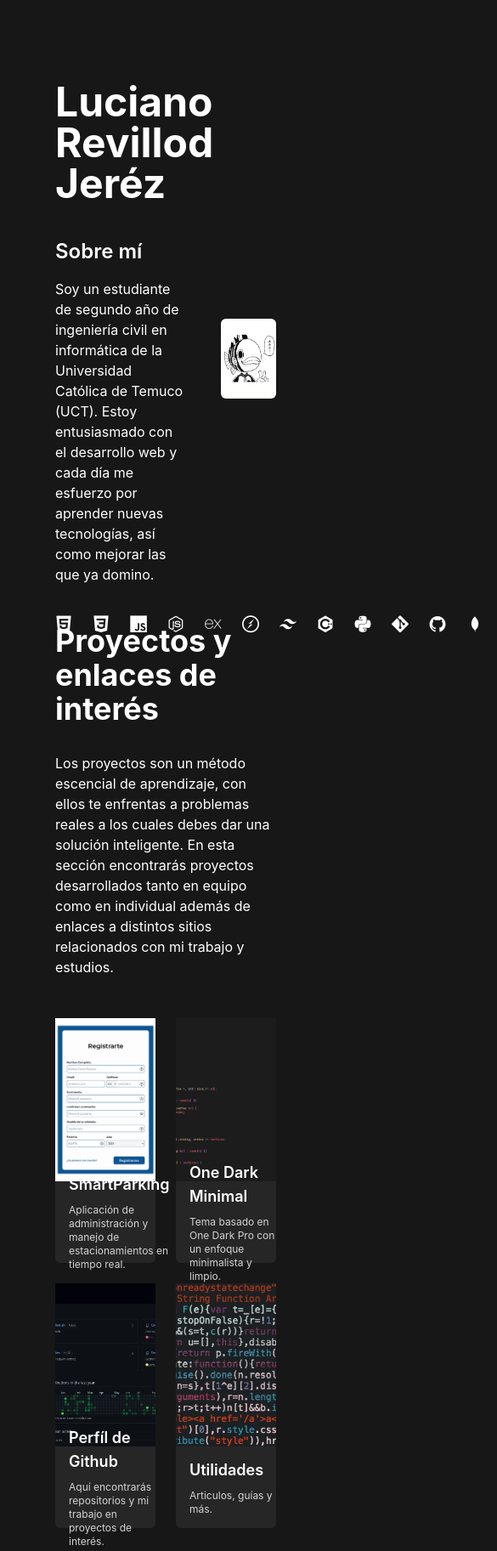
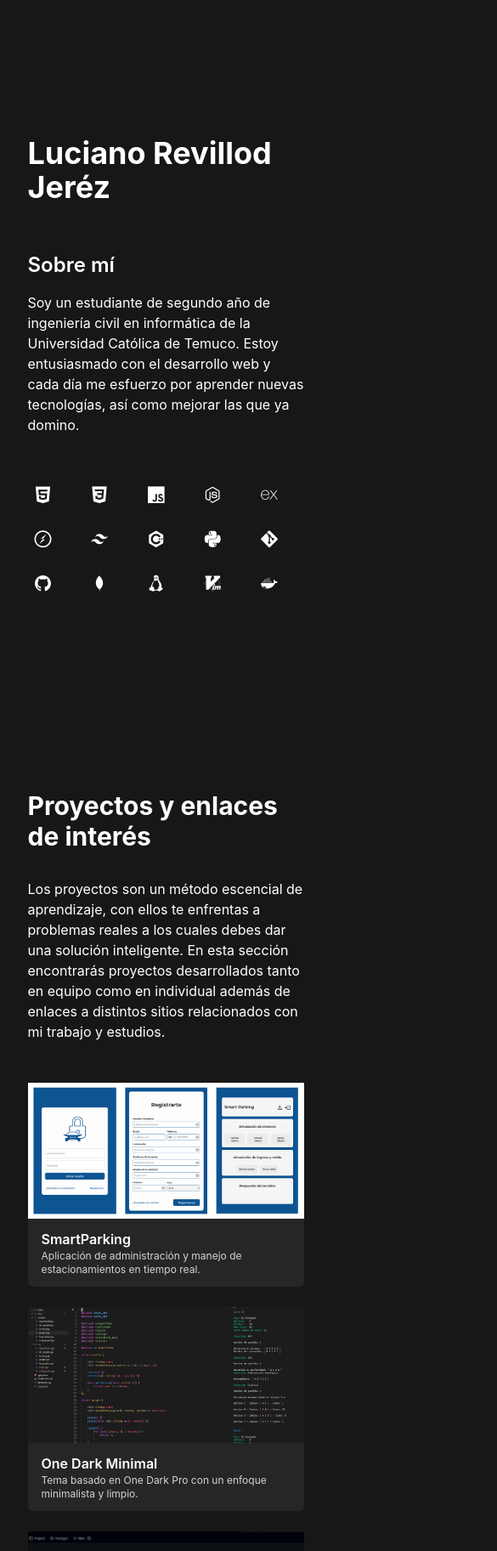
Before and after one commit to MrRevillod/MrRevillod.dev, an Astro site: page / in a window 390 px wide. Shown: the top 1825 px of the page at 85% size, 585 px wide, since content can reach past the window. Built offline with nearby package versions, Linux system fonts and the light colour scheme; Astro itself is replaced by a stand-in of ours.

Commit message:
feat: diseños responsivos

```diff
--- a/src/components/main/About.astro
+++ b/src/components/main/About.astro
@@ -1,9 +1,9 @@
-<div class="w-4/5 flex flex-col gap-4">
+<div class="md:w-4/5 w-full flex flex-col gap-4">
     <h4 class="text-2xl font-semibold">Sobre mí</h4>
     <p>
         Soy un estudiante de segundo año de ingeniería civil en informática de
-        la Universidad Católica de Temuco (UCT). Estoy entusiasmado con el
-        desarrollo web y cada día me esfuerzo por aprender nuevas tecnologías,
-        así como mejorar las que ya domino.
+        la Universidad Católica de Temuco. Estoy entusiasmado con el desarrollo
+        web y cada día me esfuerzo por aprender nuevas tecnologías, así como
+        mejorar las que ya domino.
     </p>
 </div>
--- a/src/components/main/Header.astro
+++ b/src/components/main/Header.astro
@@ -1,3 +1,5 @@
 <section class="flex justify-between items-center">
-    <h1 class="text-5xl font-inter font-bold">Luciano Revillod Jeréz</h1>
+    <h1 class="text-4xl md:text-5xl font-inter mb-4 md:mb-0 font-bold">
+        Luciano Revillod Jeréz
+    </h1>
 </section>
--- a/src/components/main/Icons.astro
+++ b/src/components/main/Icons.astro
@@ -1,4 +1,4 @@
-<div class="flex flex-row gap-6">
+<div class="md:flex md:flex-row grid grid-cols-5 p-2 md:p-0 grid-rows-3 gap-6">
     <i class="text-xl devicon-html5-plain"></i>
     <i class="text-xl devicon-css3-plain"></i>
     <i class="text-xl devicon-javascript-plain"></i>
@@ -13,4 +13,5 @@
     <i class="text-xl devicon-mongodb-plain"></i>
     <i class="text-xl devicon-linux-plain"></i>
     <i class="text-xl devicon-vim-plain"></i>
+    <i class="text-xl devicon-docker-plain"></i>
 </div>
--- a/src/components/main/Info.astro
+++ b/src/components/main/Info.astro
@@ -3,7 +3,7 @@ import About from "./About.astro";
 import Icons from "./Icons.astro";
 ---
 
-<section class="flex flex-col gap-8">
+<section class="flex flex-col gap-12 md:gap-8">
     <About />
     <Icons />
 </section>
--- a/src/components/main/PageCard.astro
+++ b/src/components/main/PageCard.astro
@@ -10,7 +10,7 @@ const { pageName, url, imgSrc, desc } = Astro.props;
 ---
 
 <a
-    class="flex flex-col items-center justify-center h-72 rounded-md hover:-translate-y-1 transform transition"
+    class="flex flex-col items-center justify-center h-60 md:h-72 rounded-md hover:-translate-y-1 transform transition"
     href={url}
 >
     <img src={imgSrc} alt="image" class="h-2/3 w-full object-cover" />
@@ -18,8 +18,8 @@ const { pageName, url, imgSrc, desc } = Astro.props;
         class="h-1/3 w-full flex items-center bg-neutral-800 rounded-bl-md rounded-br-md"
     >
         <div class="flex flex-col gap-2 ml-4">
-            <h4 class="text-lg font-semibold">{pageName}</h4>
-            <p class="text-xs text-neutral-300">{desc}</p>
+            <h4 class="text-base md:text-lg font-semibold">{pageName}</h4>
+            <p class="-mt-2 md:mt-0 text-xs text-neutral-300">{desc}</p>
         </div>
     </div>
 </a>
--- a/src/components/main/Pages.astro
+++ b/src/components/main/Pages.astro
@@ -5,7 +5,7 @@ import PagesMap from "../../utils/pages";
 
 <>
     <section class="flex flex-col justify-between gap-8">
-        <h1 class="text-4xl font-inter font-bold">
+        <h1 class="md:text-4xl text-3xl font-bold">
             Proyectos y enlaces de interés
         </h1>
 
@@ -18,7 +18,9 @@ import PagesMap from "../../utils/pages";
         </p>
     </section>
 
-    <section class="grid grid-cols-2 grid-rows-2 gap-6">
+    <section
+        class="grid grid-cols-1 grid-rows-4 md:grid-cols-2 md:grid-rows-2 gap-6"
+    >
         {
             PagesMap.map(({ pageName, imgSrc, url, desc }) => (
                 <PageCard
--- a/src/components/main/ProfileImage.astro
+++ b/src/components/main/ProfileImage.astro
@@ -2,7 +2,7 @@
     id="main_image"
     src="/main-picture.webp"
     alt="main-picture"
-    class="rounded-md"
+    class="rounded-md hidden md:flex"
 />
 <script>
     document.getElementById("main_image").addEventListener("click", () => {
--- a/src/layouts/Layout.astro
+++ b/src/layouts/Layout.astro
@@ -31,7 +31,7 @@ const { title } = Astro.props;
 		<title>{title}</title>
 	</head>
 	<body
-		class="w-screen font-inter flex flex-col justify-center items-center text-white bg-neutral-900"
+		class="md:w-screen w-screen font-inter flex flex-col justify-center items-center text-white bg-neutral-900"
 	>
 		<slot />
 	</body>
--- a/src/pages/contacto.astro
+++ b/src/pages/contacto.astro
@@ -6,7 +6,7 @@ import { ContactForm } from "../components/contact/ContactForm";
 <Layout title="Contacto">
     <main class="h-screen w-full flex flex-row justify-center items-center">
         <article
-            class="w-2/4 h-5/6 flex flex-col gap-4 items-center justify-center"
+            class="w-2/4 h-5/6 flex flex-col gap-6 items-center justify-center"
         >
             <h1 class="w-7/12 text-4xl font-bold">
                 Iniciemos una conversación.
--- a/src/pages/index.astro
+++ b/src/pages/index.astro
@@ -7,44 +7,52 @@ import ProfileImage from "../components/main/ProfileImage.astro";
 ---
 
 <Layout title="Luciano Revillod">
-	<main class="h-screen w-8/12 flex flex-row items-center justify-center">
-		<article class="w-3/4 flex flex-col gap-10 text-white">
+	<main
+		class="h-screen w-10/12 md:w-8/12 flex flex-col md:flex-row md:items-center justify-start mt-40 md:mt-0 md:justify-center"
+	>
+		<article class="md:w-3/4 w-full flex flex-col gap-10 text-white">
 			<Header />
 			<Info />
 		</article>
 
-		<article class="w-1/4 flex items-center justify-center">
+		<article class="md:w-1/4 md:flex items-center justify-center hidden">
 			<ProfileImage />
 		</article>
 	</main>
 
-	<main class="h-screen w-8/12 flex flex-row items-center justify-center">
+	<main
+		class="h-screen mt-48 md:mt-0 w-10/12 md:w-8/12 flex flex-row items-center justify-center"
+	>
 		<article class="w-full flex flex-col gap-12 text-white">
 			<Pages />
 		</article>
 	</main>
 
 	<main
-		class="h-screen w-8/12 flex flex-col items-center gap-8 justify-center"
+		class="h-4/5 mb-20 mt-96 md:h-screen w-8/12 flex flex-col items-center gap-8 justify-center"
 	>
-		<h1 class="text-7xl font-bold">Contacto</h1>
+		<h1 class="text-4xl md:text-7xl font-bold">Contacto</h1>
 		<section class="flex flex-row gap-8">
 			<a href="https://www.linkedin.com/in/luciano-revillod-dev/">
-				<i class="text-4xl hover:cursor-pointer ti ti-brand-linkedin"
+				<i
+					class="text-3xl md:text-4xl hover:cursor-pointer ti ti-brand-linkedin"
 				></i>
 			</a>
 
 			<a href="">
-				<i class="text-4xl hover:cursor-pointer ti ti-brand-discord"
+				<i
+					class="text-3xl md:text-4xl hover:cursor-pointer ti ti-brand-discord"
 				></i>
 			</a>
 
 			<a href="/contacto">
-				<i class="text-4xl hover:cursor-pointer ti ti-mail"></i>
+				<i class="text-3xl md:text-4xl hover:cursor-pointer ti ti-mail"
+				></i>
 			</a>
 
 			<a href="">
-				<i class="text-4xl hover:cursor-pointer ti ti-brand-instagram"
+				<i
+					class="text-3xl md:text-4xl hover:cursor-pointer ti ti-brand-instagram"
 				></i>
 			</a>
 		</section>
```
